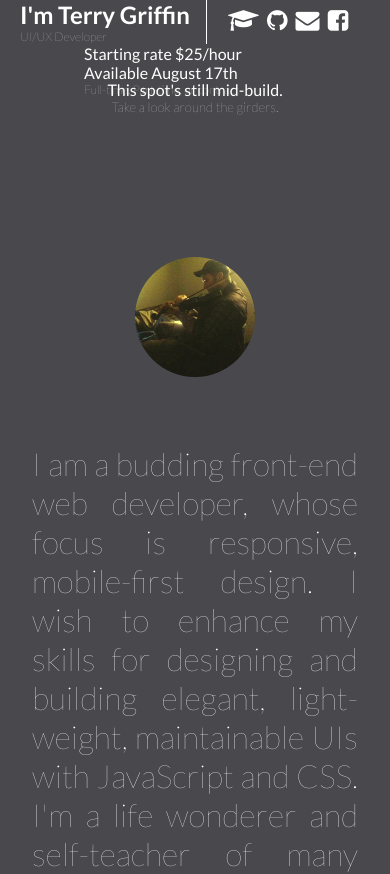
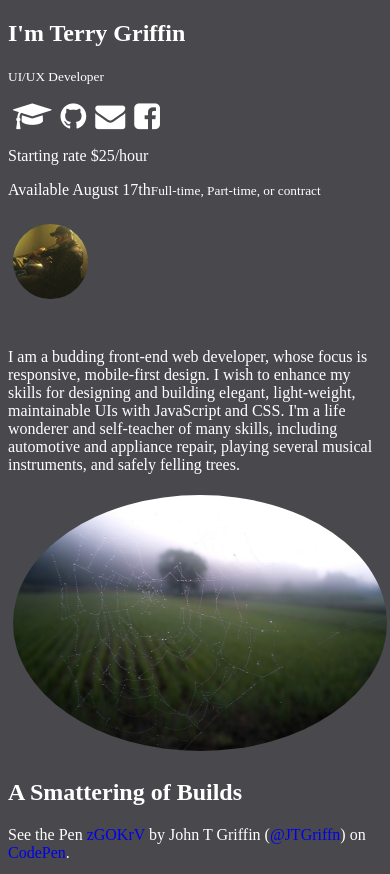
Before and after one commit to bigdrumr/bigdrumr.github.io, a plain HTML site: page index.html in a window 390 px wide. Shown: the top 874 px of the page. Drawn offline with nearby package versions, Linux system fonts and the light colour scheme; a script that the page names is missing.

Commit message:
autoprefix css

```diff
--- a/css/main.css
+++ b/css/main.css
@@ -3,256 +3,143 @@
 	by Terry Griffin (a.k.a bigdrumr)
 	February 2015
 */
-/* ===
-	VARIABLES
-/=== */
-/* ===
-	IMPORTS
-/=== */
-@import url(http://fonts.googleapis.com/css?family=Lato:100,300,400,700,900);
-/* ===
-	LAYOUT
-/=== */
-* {
-  box-sizing: border-box;
-  transition: all 0.2s ease;
-  margin: 0;
-  padding: 0;
-}
 body {
-  background-color: #48484d;
+  background-color: #48484D;
   color: #FFF;
-  font-family: 'Lato', sans-serif;
-}
-section {
-  position: relative;
-  padding: 2em 4em;
-  width: 100%;
-  height: 94vh;
-  background: #48484d;
 }
 img {
   width: 100%;
+  padding: 5px;
+  border-radius: 50%;
 }
 a {
-  text-decoration: none;
+  text-decoration: none !important;
 }
-h1,
-h2,
-h3,
-h4 {
-  margin: 0;
-  padding: 0;
+i.fa {
+  margin-left: 5px;
+  color: #FFF !important;
+  font-size: 24px;
+  -webkit-transition: all 0.2s ease;
+          transition: all 0.2s ease;
 }
-p {
-  font-size: 2em;
-  text-align: justify;
-}
-small {
-  display: block;
-  font-weight: 100;
-}
-.fa {
-  color: #fff;
-  margin-left: 5px;
-  font-size: 24px;
-}
-.fa:hover {
+i.fa:hover {
   opacity: 0.8;
 }
-.btn {
+.avatar {
+  width: 20%;
+  margin-top: 20px;
+  margin-bottom: 40px;
+}
+div.btn {
   background-color: inherit;
   border: 1px solid #6EF046;
 }
-/*navbar*/
-#navbar {
-  position: relative;
-  text-align: left;
-  margin: 1em;
+.name-tag {
+  padding: 30px 0;
 }
-#navbar:after {
-  content: ' ';
-  display: block;
-  clear: both;
+.grid-title {
+  margin: 20px 0;
 }
-#navbar p {
-  font-size: 1em;
+.main-item {
+  height: 112px;
+  padding: 40px 0;
+  margin: 10px 0;
+  border: 1px solid #6EF046;
+  background-color: inherit;
+  -webkit-transition: all 0.15s ease;
+          transition: all 0.15s ease;
 }
-#navbar small {
-  font-size: 0.75em;
+a .main-item {
+  color: #FFF;
+  -webkit-transition: all 0.15s ease;
+          transition: all 0.15s ease;
 }
-.title {
-  float: left;
-  padding-right: 1em;
-  margin-right: 1em;
-  border-right: 1px solid #fff;
+.main-item:hover,
+div.btn:hover,
+div.btn:active,
+button.btn-primarydiv.btn {
+  background-color: #994D25;
+  outline: 0;
 }
-.social {
-  float: left;
-  padding-top: 0.5em;
+a .main-item:hover {
+  color: #48484D;
 }
-.availability {
-  margin-left: 4em;
-  width: 250px;
-  float: left;
+.main-item:active {
+  background-color: #2C2C33;
 }
-/*end navbar*/
-.avatar {
-  width: 120px;
-  position: relative;
-  left: 50%;
-  margin-top: 4em;
-  margin-left: -60px;
+a .main-item:active {
+  color: #48484D;
 }
-.avatar img {
-  border-radius: 50%;
+/*COLUMN OFFSET for CONTENT: Recent UI/UX Projects*/
+div.col-sm-3:nth-child(2) {
+  margin-left: calc(58.33333333%);
 }
-#intro {
-  margin-top: 4em;
-}
-#intro p {
-  text-align: justify;
-}
-/*SECTION TYPES*/
-.main-stuff {
-  height: auto;
-}
-.main-stuff p {
-  font-weight: 100;
-}
-.main-stuff p.text-block {
-  margin-bottom: 1em;
-}
-.row {
-  margin: 1em 0;
-}
-.row:after {
-  content: ' ';
-  display: block;
-  clear: both;
-}
-.bg-image {
-  padding: 0;
-}
-/*end section types*/
-.block-image {
-  width: 20%;
-  margin-left: 2em;
-  float: right;
-  border: 1px solid #797982;
-}
-.section-title {
-  font-size: 3em;
-  text-align: center;
-  margin-bottom: 1em;
-}
-.row-title {
-  font-size: 2em;
-  margin-top: 1em;
-  margin-bottom: 0.5em;
-}
-.row-title span {
-  font-weight: 100;
-}
-.row-title small {
-  font-size: 50%;
-}
-.row-title .dot {
-  position: relative;
-  bottom: 4px;
-}
-.row-title .dot:before {
-  font-family: FontAwesome;
-  content: '\f111';
-  font-size: 4px;
-  margin: 0 2em;
-}
-.bullet {
-  margin-left: 2em;
-}
-.exhibit {
-  margin: 0.5em 0.25%;
-  display: inline-block;
-  padding: 2%;
-  border: 1px solid #797982;
-  border-radius: 5px;
-}
-.exhibit:last-child {
-  margin-right: 0;
-}
-.exhibit.whole {
-  width: 100%;
-  margin: 0.5em 0;
-}
-.exhibit.half {
-  width: 49.25%;
-}
-#build-alert {
-  position: fixed;
-  top: 0;
-  right: 0;
-  padding: 1em;
-}
-#build-alert p {
-  font-size: 1em;
-}
-@media (max-width: 1024px) {
-  .exhibit.half {
-    float: none;
+/*===============
+	RESPONSIVE OFFSETS*/
+/* Smartphones (portrait) ----------- */
+@media only screen and (max-width: 320px) {
+  .avatar {
     width: 100%;
+    margin-top: 20px;
+  }
+  i.fa {
+    margin: 5px;
+    font-size: 30px;
+  }
+  .grid-title.one {
+    margin-top: 40px;
   }
 }
-@media (max-width: 768px) {
-  section {
-    padding: 2em 2em;
+/* Smartphones (landscape) ----------- */
+@media only screen and (min-width: 321px) {
+  .avatar {
+    width: 50%;
+    margin-top: 20px;
+    float: right;
   }
-  .masthead {
-    height: auto;
+  i.fa {
+    font-size: 30px;
   }
-  .masthead #intro {
-    font-size: 1em;
-    font-weight: 100;
-  }
-  .masthead #intro p {
-    margin: 2em 0em;
-  }
-  .bg-image {
-    height: 50vh;
-    overflow: hidden;
-  }
-  .bg-image img {
-    width: 1024px;
-    height: auto;
-  }
-  p {
-    text-align: left;
-  }
-  .bullet {
-    font-size: 1.5em;
-    margin-bottom: 0.5em;
-    margin-left: 0.5em;
+  .grid-title.one {
+    margin-top: 40px;
   }
 }
-@media (max-width: 735px) {
-  #navbar {
-    width: 350px;
-    margin: 0 auto;
+/* iPads (portrait) ----------- */
+@media only screen and (min-device-width: 768px) and (max-device-width: 1024px) and (orientation: portrait) {
+  .avatar {
+    width: 20%;
+    margin-top: 20px;
+    margin-bottom: 40px;
+    float: none;
   }
-  #build-alert {
-    width: 100%;
-    top: 4em;
-    position: absolute;
-  }
-  #build-alert p {
-    text-align: center;
-  }
-  .avatar {
-    margin-top: 8em;
-  }
-  .hide-xs {
-    display: none;
-  }
-  .bullet {
-    margin-left: 0;
+  .grid-title.one {
+    margin-top: 80px;
   }
 }
+/* iPads (landscape) ----------- */
+@media only screen and (min-device-width: 768px) and (max-device-width: 1024px) and (orientation: landscape) {
+  .avatar {
+    width: 20%;
+    margin-top: 20px;
+    margin-bottom: 40px;
+    float: none;
+  }
+  .grid-title.one {
+    margin-top: 80px;
+  }
+  .offset {
+    margin-left: calc(58.33333333%);
+  }
+}
+/* Desktops and laptops ----------- */
+@media only screen and (min-width: 1224px) {
+  .avatar {
+    width: 20%;
+    margin-top: 20px;
+    margin-bottom: 40px;
+    float: none;
+  }
+  .offset {
+    margin-left: calc(58.33333333%);
+  }
+}
```
